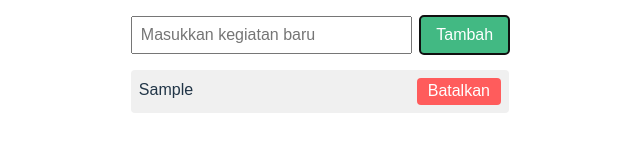
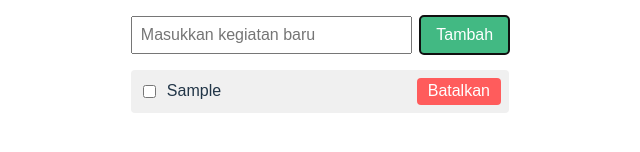
Before and after one commit to niswahmasuliyah12/32-pbk-uts-233510338, a Vue app: page / in a window 1280 px wide. Both pictures are taken after typing "Sample" into the empty fields and a click on the button "Tambah". Shown: the part 390-542 px from the top of the page, without its empty margins (320-960 px from the left). Built offline with nearby package versions, Linux system fonts and the light colour scheme.

Commit message:
Menceklist kegiatan yang telah selesai dilakukan

```diff
--- a/src/App.vue
+++ b/src/App.vue
@@ -15,8 +15,16 @@
 
     <!-- Daftar kegiatan -->
     <ul class="list">
-      <li v-for="(item, index) in daftarKegiatan" :key="index" class="list-item">
-        {{ item }}
+      <li
+        v-for="(item, index) in daftarKegiatan"
+        :key="index"
+        class="list-item"
+        :class="{ selesai: item.selesai }"
+      >
+        <label>
+          <input type="checkbox" v-model="item.selesai" />
+          <span>{{ item.nama }}</span>
+        </label>
         <button @click="hapusKegiatan(index)" class="hapus">Batalkan</button>
       </li>
     </ul>
@@ -29,19 +37,19 @@ import { ref } from 'vue'
 // Input kegiatan baru
 const kegiatanBaru = ref('')
 
-// Daftar kegiatan
+// Daftar kegiatan (berisi objek { nama: string, selesai: boolean })
 const daftarKegiatan = ref([])
 
-// Tambah kegiatan ke daftar
+// Tambahkan kegiatan ke daftar
 function tambahKegiatan() {
   const teks = kegiatanBaru.value.trim()
   if (teks !== '') {
-    daftarKegiatan.value.push(teks)
+    daftarKegiatan.value.push({ nama: teks, selesai: false })
     kegiatanBaru.value = ''
   }
 }
 
-// Hapus kegiatan berdasarkan index
+// Hapus kegiatan dari daftar
 function hapusKegiatan(index) {
   daftarKegiatan.value.splice(index, 1)
 }
@@ -60,7 +68,7 @@ function hapusKegiatan(index) {
   gap: 0.5rem;
 }
 
-input {
+input[type="text"] {
   flex: 1;
   padding: 0.5rem;
   font-size: 1rem;
@@ -89,10 +97,22 @@ button:hover {
 .list-item {
   display: flex;
   justify-content: space-between;
+  align-items: center;
   background: #f0f0f0;
   margin-bottom: 0.5rem;
   padding: 0.5rem;
   border-radius: 4px;
+}
+
+.list-item label {
+  display: flex;
+  align-items: center;
+  gap: 0.5rem;
+}
+
+.list-item.selesai span {
+  text-decoration: line-through;
+  color: gray;
 }
 
 .hapus {
```
